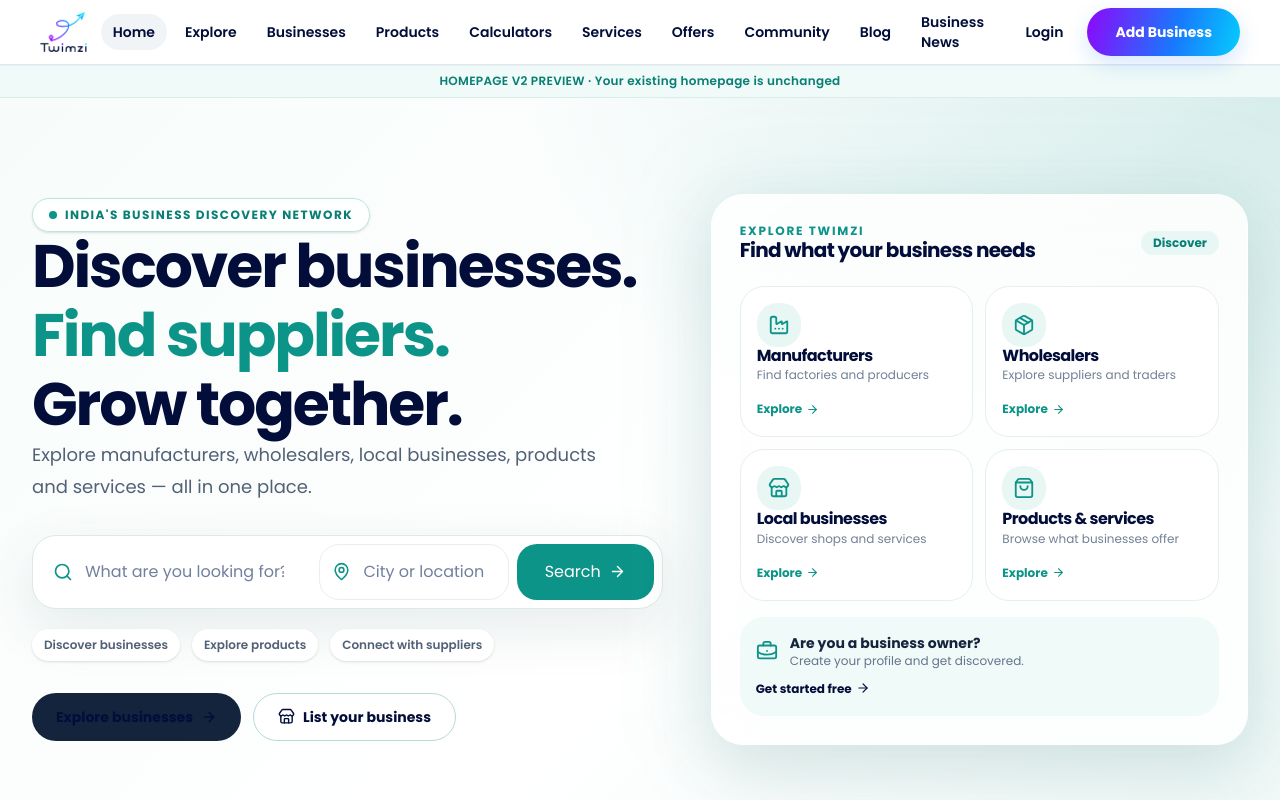
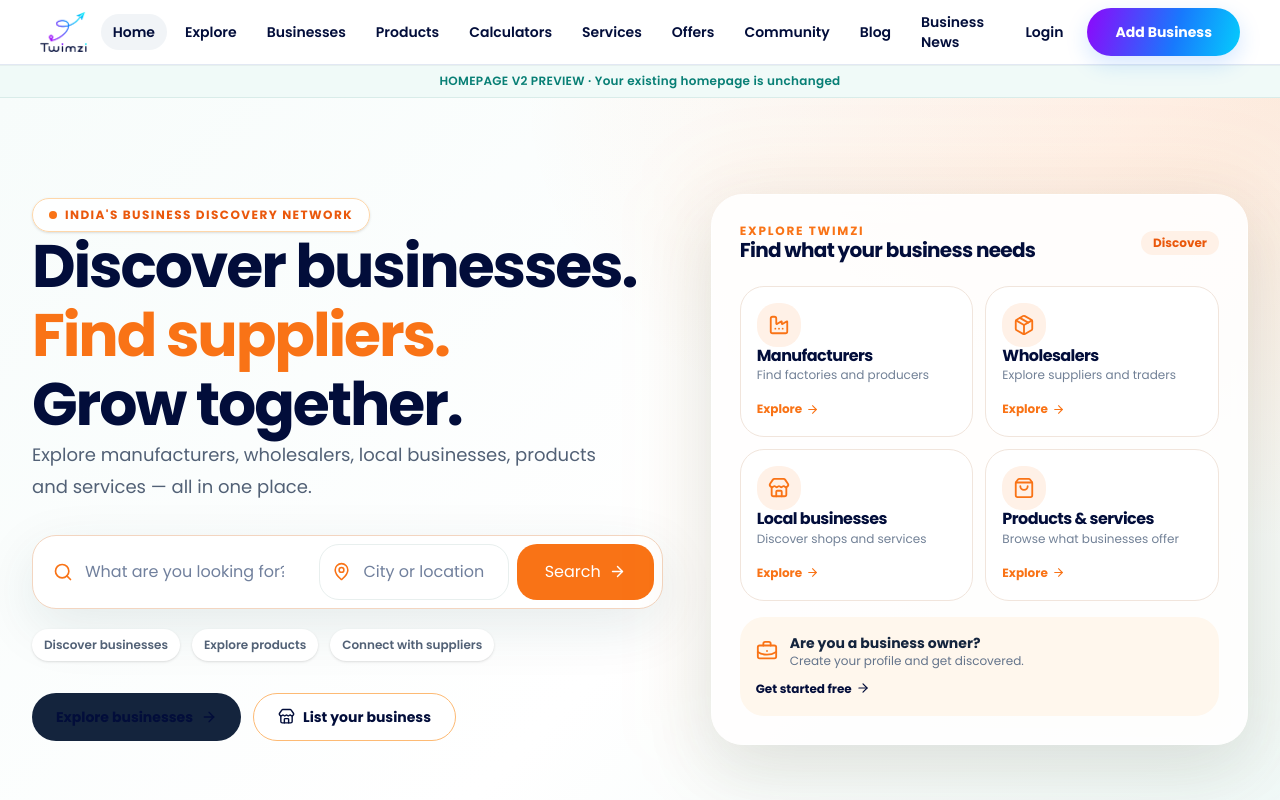
Before and after one commit to twimzi/twimzi-web, a Next.js app: page / in a window 1280 px wide. Shown: the top 800 px of the page. Built offline with nearby package versions, Linux system fonts and the light colour scheme; no server answers.

Commit message:
Align homepage palette with Twimzi teal and orange logo

```diff
--- a/src/components/home/home-preview-hero.tsx
+++ b/src/components/home/home-preview-hero.tsx
@@ -10,31 +10,31 @@ const discovery = [
 
 export function HomePreviewHero() {
   return (
-    <section className="relative overflow-hidden bg-[radial-gradient(ellipse_at_top_right,_rgba(13,148,136,0.16),_transparent_42%),linear-gradient(135deg,#F7FCFB_0%,#FFFFFF_58%,#F0F9F8_100%)]">
+    <section className="relative overflow-hidden bg-[radial-gradient(ellipse_at_top_right,_rgba(249,115,22,0.14),_transparent_42%),linear-gradient(135deg,#F7FCFB_0%,#FFFFFF_58%,#F0F9F8_100%)]">
       <div className="mx-auto grid max-w-7xl gap-12 px-4 pb-16 pt-16 sm:px-6 sm:pb-20 sm:pt-20 lg:grid-cols-[1.08fr_.92fr] lg:items-center lg:px-8 lg:py-24">
         <div>
-          <div className="inline-flex items-center gap-2 rounded-full border border-[#BDE5DF] bg-white/90 px-4 py-2 text-xs font-bold uppercase tracking-[0.12em] text-[#087F75] shadow-sm">
-            <span className="h-2 w-2 rounded-full bg-[#0D9488]" /> India&apos;s business discovery network
+          <div className="inline-flex items-center gap-2 rounded-full border border-[#FED7AA] bg-white/90 px-4 py-2 text-xs font-bold uppercase tracking-[0.12em] text-[#EA580C] shadow-sm">
+            <span className="h-2 w-2 rounded-full bg-[#F97316]" /> India&apos;s business discovery network
           </div>
           <h1 className="mt-6 max-w-3xl text-4xl font-black leading-[1.08] tracking-[-0.045em] text-[#14243D] sm:text-5xl lg:text-[3.75rem]">
             Discover businesses.
-            <span className="block text-[#0D9488]">Find suppliers.</span>
+            <span className="block text-[#F97316]">Find suppliers.</span>
             <span className="block">Grow together.</span>
           </h1>
           <p className="mt-6 max-w-xl text-base leading-8 text-[#526176] sm:text-lg">
             Explore manufacturers, wholesalers, local businesses, products and services — all in one place.
           </p>
-          <form action="/explore" method="get" className="mt-8 rounded-2xl border border-[#DDE9E7] bg-white p-2 shadow-[0_18px_55px_rgba(20,70,65,0.10)]">
+          <form action="/explore" method="get" className="mt-8 rounded-2xl border border-[#F3D5C0] bg-white p-2 shadow-[0_18px_55px_rgba(20,70,65,0.10)]">
             <div className="grid gap-2 md:grid-cols-[minmax(0,1fr)_minmax(180px,.7fr)_auto]">
-              <label className="flex min-h-14 items-center gap-3 rounded-xl px-3 focus-within:ring-2 focus-within:ring-[#0D9488]/30">
-                <Search className="shrink-0 text-[#0D9488]" size={20} />
+              <label className="flex min-h-14 items-center gap-3 rounded-xl px-3 focus-within:ring-2 focus-within:ring-[#F97316]/30">
+                <Search className="shrink-0 text-[#F97316]" size={20} />
                 <input name="q" type="search" placeholder="What are you looking for?" className="w-full bg-transparent text-sm text-[#14243D] outline-none placeholder:text-[#84919E]" />
               </label>
-              <label className="flex min-h-14 items-center gap-3 rounded-xl border border-[#E8EFEE] px-3 focus-within:ring-2 focus-within:ring-[#0D9488]/30">
-                <MapPin className="shrink-0 text-[#0D9488]" size={19} />
+              <label className="flex min-h-14 items-center gap-3 rounded-xl border border-[#E8EFEE] px-3 focus-within:ring-2 focus-within:ring-[#F97316]/30">
+                <MapPin className="shrink-0 text-[#F97316]" size={19} />
                 <input name="location" placeholder="City or location" className="w-full bg-transparent text-sm text-[#14243D] outline-none placeholder:text-[#84919E]" />
               </label>
-              <button type="submit" className="inline-flex min-h-14 items-center justify-center gap-2 rounded-xl bg-[#0D9488] px-7 text-sm font-bold text-white transition hover:bg-[#087F75]">
+              <button type="submit" className="inline-flex min-h-14 items-center justify-center gap-2 rounded-xl bg-[#F97316] px-7 text-sm font-bold text-white transition hover:bg-[#EA580C]">
                 Search <ArrowRight size={17} />
               </button>
             </div>
@@ -46,29 +46,29 @@ export function HomePreviewHero() {
           </div>
           <div className="mt-8 flex flex-wrap items-center gap-3">
             <Link href="/businesses" className="inline-flex min-h-12 items-center gap-2 rounded-full bg-[#14243D] px-6 text-sm font-bold text-white transition hover:bg-[#233B5D]">Explore businesses <ArrowRight size={16} /></Link>
-            <Link href="/add-business" className="inline-flex min-h-12 items-center gap-2 rounded-full border border-[#B8DAD5] bg-white px-6 text-sm font-bold text-[#087F75] transition hover:bg-[#F0FAF8]"><Store size={17} /> List your business</Link>
+            <Link href="/add-business" className="inline-flex min-h-12 items-center gap-2 rounded-full border border-[#FDBA74] bg-white px-6 text-sm font-bold text-[#EA580C] transition hover:bg-[#FFF7ED]"><Store size={17} /> List your business</Link>
           </div>
         </div>
         <div className="relative">
-          <div className="absolute -inset-5 rounded-[2.5rem] bg-[#0D9488]/[0.06] blur-2xl" />
+          <div className="absolute -inset-5 rounded-[2.5rem] bg-[#F97316]/[0.06] blur-2xl" />
           <div className="relative rounded-[2rem] border border-white bg-white/90 p-5 shadow-[0_25px_70px_rgba(20,70,65,0.12)] sm:p-7">
             <div className="flex items-center justify-between">
-              <div><p className="text-xs font-bold uppercase tracking-[0.15em] text-[#0D9488]">Explore Twimzi</p><h2 className="mt-1 text-xl font-extrabold text-[#14243D]">Find what your business needs</h2></div>
-              <span className="rounded-full bg-[#E8F7F4] px-3 py-1 text-xs font-bold text-[#087F75]">Discover</span>
+              <div><p className="text-xs font-bold uppercase tracking-[0.15em] text-[#F97316]">Explore Twimzi</p><h2 className="mt-1 text-xl font-extrabold text-[#14243D]">Find what your business needs</h2></div>
+              <span className="rounded-full bg-[#FFF1E7] px-3 py-1 text-xs font-bold text-[#EA580C]">Discover</span>
             </div>
             <div className="mt-6 grid gap-3 sm:grid-cols-2">
               {discovery.map(({ label, detail, href, icon: Icon }) => (
-                <Link key={label} href={href} className="group rounded-2xl border border-[#E7EFED] bg-white p-4 transition hover:-translate-y-1 hover:border-[#9DD8CE] hover:shadow-md">
-                  <span className="flex h-11 w-11 items-center justify-center rounded-xl bg-[#E8F7F4] text-[#0D9488]"><Icon size={22} /></span>
+                <Link key={label} href={href} className="group rounded-2xl border border-[#F1E5DC] bg-white p-4 transition hover:-translate-y-1 hover:border-[#FDBA74] hover:shadow-md">
+                  <span className="flex h-11 w-11 items-center justify-center rounded-xl bg-[#FFF1E7] text-[#F97316]"><Icon size={22} /></span>
                   <h3 className="mt-4 font-bold text-[#14243D]">{label}</h3>
                   <p className="mt-1 text-xs leading-5 text-[#718096]">{detail}</p>
-                  <span className="mt-4 inline-flex items-center gap-1 text-xs font-bold text-[#0D9488]">Explore <ArrowRight size={13} className="transition group-hover:translate-x-1" /></span>
+                  <span className="mt-4 inline-flex items-center gap-1 text-xs font-bold text-[#F97316]">Explore <ArrowRight size={13} className="transition group-hover:translate-x-1" /></span>
                 </Link>
               ))}
             </div>
-            <div className="mt-4 rounded-2xl bg-[#F0FAF8] p-4">
-              <div className="flex items-center gap-3"><BriefcaseBusiness className="text-[#0D9488]" size={22} /><div><p className="text-sm font-bold text-[#14243D]">Are you a business owner?</p><p className="mt-0.5 text-xs text-[#64748B]">Create your profile and get discovered.</p></div></div>
-              <Link href="/add-business" className="mt-3 inline-flex text-xs font-extrabold text-[#087F75]">Get started free <ArrowRight size={14} className="ml-1" /></Link>
+            <div className="mt-4 rounded-2xl bg-[#FFF7ED] p-4">
+              <div className="flex items-center gap-3"><BriefcaseBusiness className="text-[#F97316]" size={22} /><div><p className="text-sm font-bold text-[#14243D]">Are you a business owner?</p><p className="mt-0.5 text-xs text-[#64748B]">Create your profile and get discovered.</p></div></div>
+              <Link href="/add-business" className="mt-3 inline-flex text-xs font-extrabold text-[#EA580C]">Get started free <ArrowRight size={14} className="ml-1" /></Link>
             </div>
           </div>
         </div>
```
